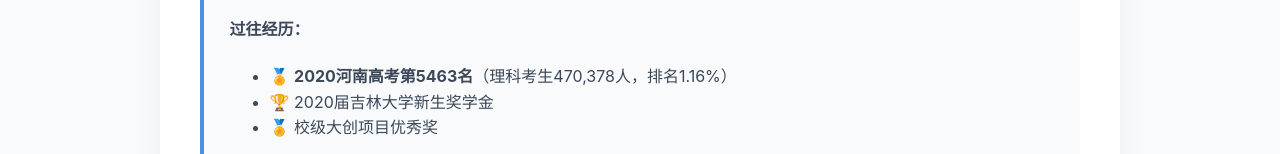
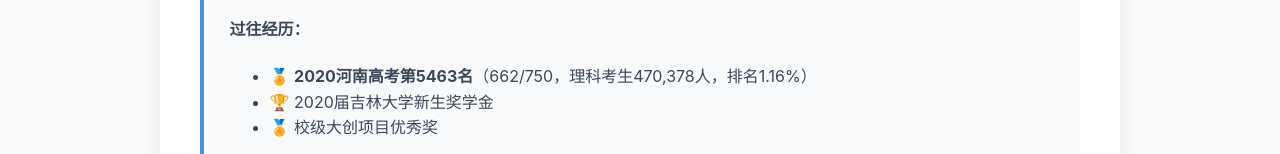
Before and after one commit to liu9920ai/liu9920ai.github.io, a plain HTML site: page index.html in a window 1280 px wide. Shown: the part 590-744 px from the top of the page. Drawn offline with Linux system fonts and the light colour scheme.

Commit message:
Update index.html

```diff
--- a/index.html
+++ b/index.html
@@ -70,7 +70,7 @@
                 <div class="honors">
                     <h4>过往经历：</h4>
                     <ul>
-                        <li>🏅 <strong>2020河南高考第5463名</strong>（理科考生470,378人，排名1.16%）</li>
+                        <li>🏅 <strong>2020河南高考第5463名</strong>（662/750，理科考生470,378人，排名1.16%）</li>
                         <li>🏆 2020届吉林大学新生奖学金</li>
                         <li>🏅 校级大创项目优秀奖</li>
                     </ul>
```
